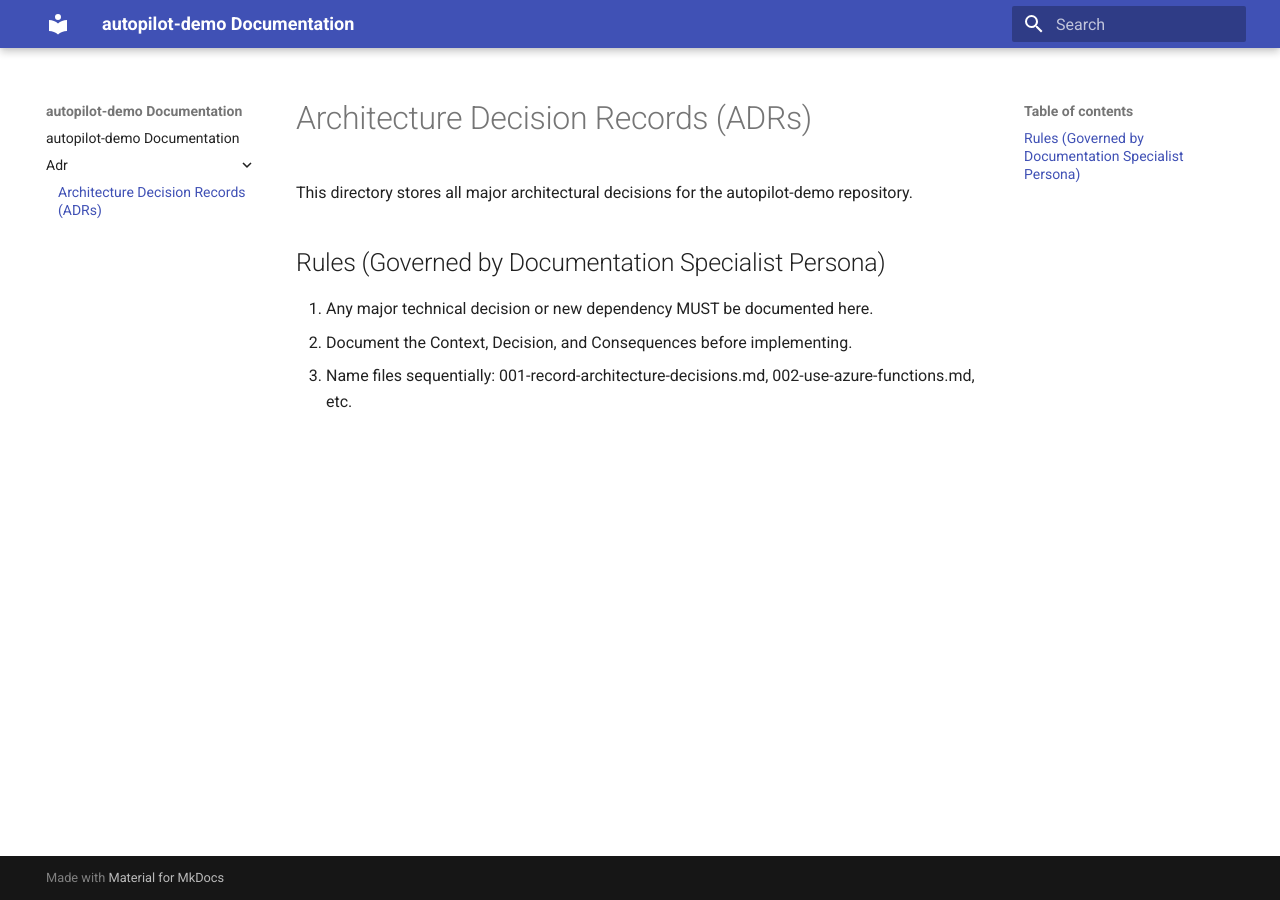
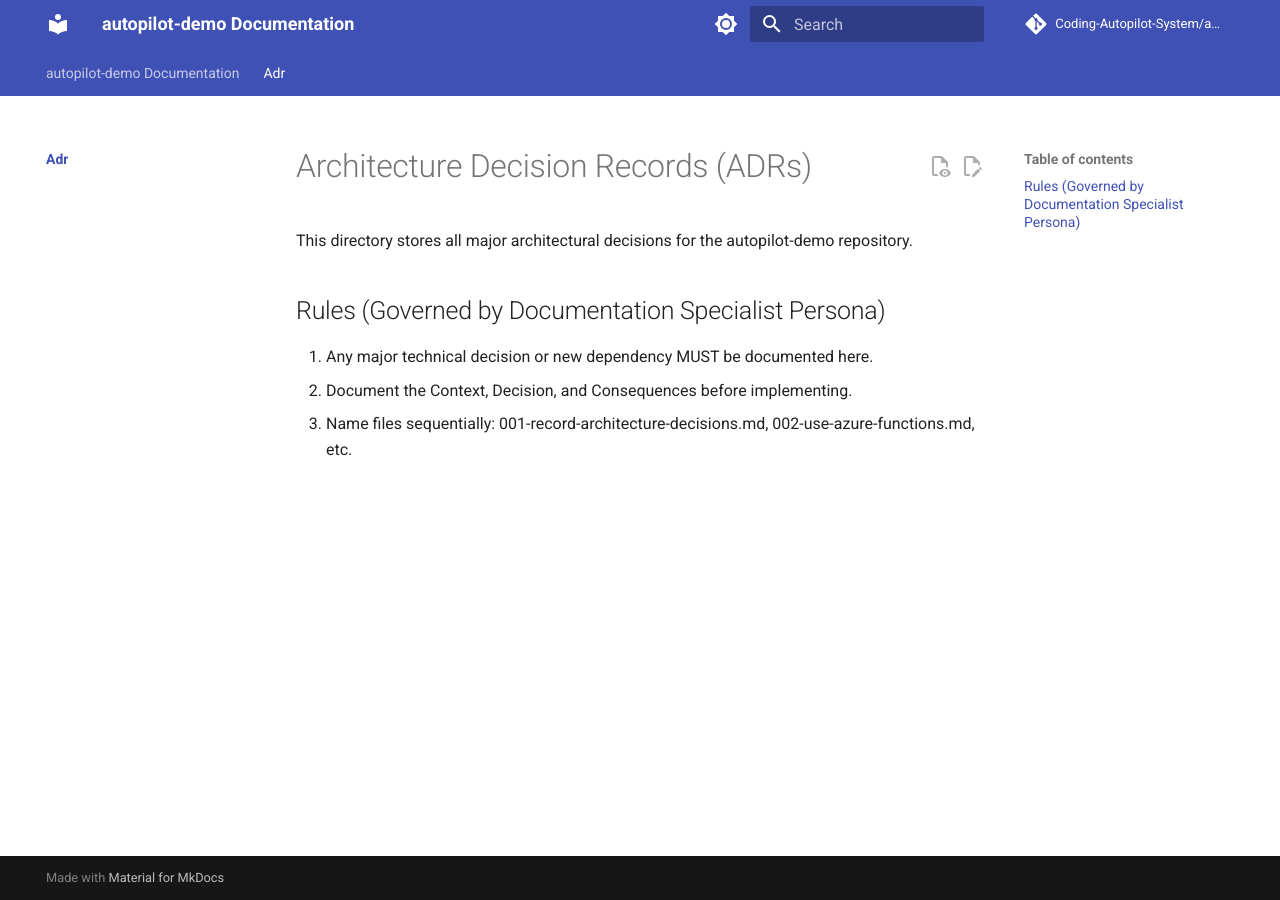
Before and after one commit to Coding-Autopilot-System/autopilot-demo, an MkDocs documentation site: the page built from docs/adr/README.md, in a window 1280 px wide. Built offline with MkDocs 1.6.1 and Material for MkDocs 9.7.7, drawn with Linux system fonts in a browser that asks for light colours; comment, search, counter and statistics services are not loaded.

Commit message:
gsd:quick ui: inject elite mkdocs material configuration

```diff
--- a/mkdocs.yml
+++ b/mkdocs.yml
@@ -1,3 +1,61 @@
 site_name: autopilot-demo Documentation
+site_description: Autonomous GitHub workflow engine for the Coding Autopilot System.
+site_url: https://Coding-Autopilot-System.github.io/gsd-orchestrator/
+
 theme:
   name: material
+  font:
+    text: Roboto
+    code: Roboto Mono
+  palette:
+    # Palette toggle for light mode
+    - media: "(prefers-color-scheme: light)"
+      scheme: default
+      primary: indigo
+      accent: blue
+      toggle:
+        icon: material/brightness-7
+        name: Switch to dark mode
+    # Palette toggle for dark mode
+    - media: "(prefers-color-scheme: dark)"
+      scheme: slate
+      primary: indigo
+      accent: blue
+      toggle:
+        icon: material/brightness-4
+        name: Switch to light mode
+  features:
+    - navigation.tabs
+    - navigation.sections
+    - navigation.top
+    - navigation.indexes
+    - search.suggest
+    - search.highlight
+    - search.share
+    - content.code.copy
+    - content.action.edit
+    - content.action.view
+
+repo_name: Coding-Autopilot-System/autopilot-demo
+repo_url: https://github.com/Coding-Autopilot-System/autopilot-demo
+edit_uri: edit/main/docs/
+
+markdown_extensions:
+  - pymdownx.highlight:
+      anchor_linenums: true
+      line_spans: __span
+      pygments_lang_class: true
+  - pymdownx.inlinehilite
+  - pymdownx.snippets
+  - pymdownx.superfences:
+      custom_fences:
+        - name: mermaid
+          class: mermaid
+          format: !!python/name:pymdownx.superfences.fence_code_format
+  - admonition
+  - pymdownx.details
+  - pymdownx.tasklist:
+      custom_checkbox: true
+
+plugins:
+  - search
```
